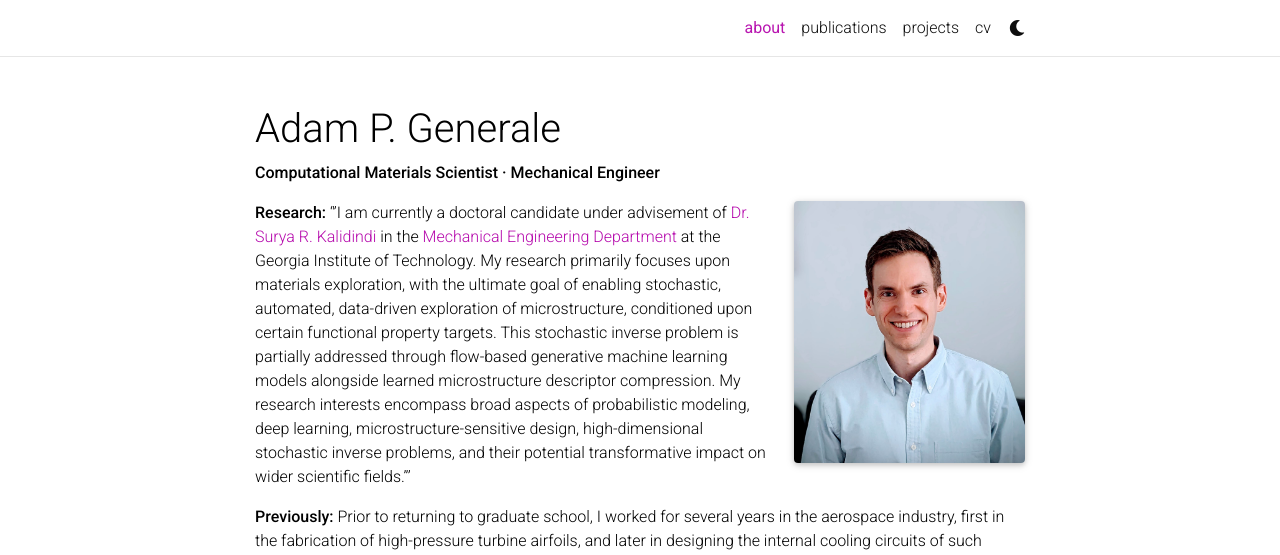
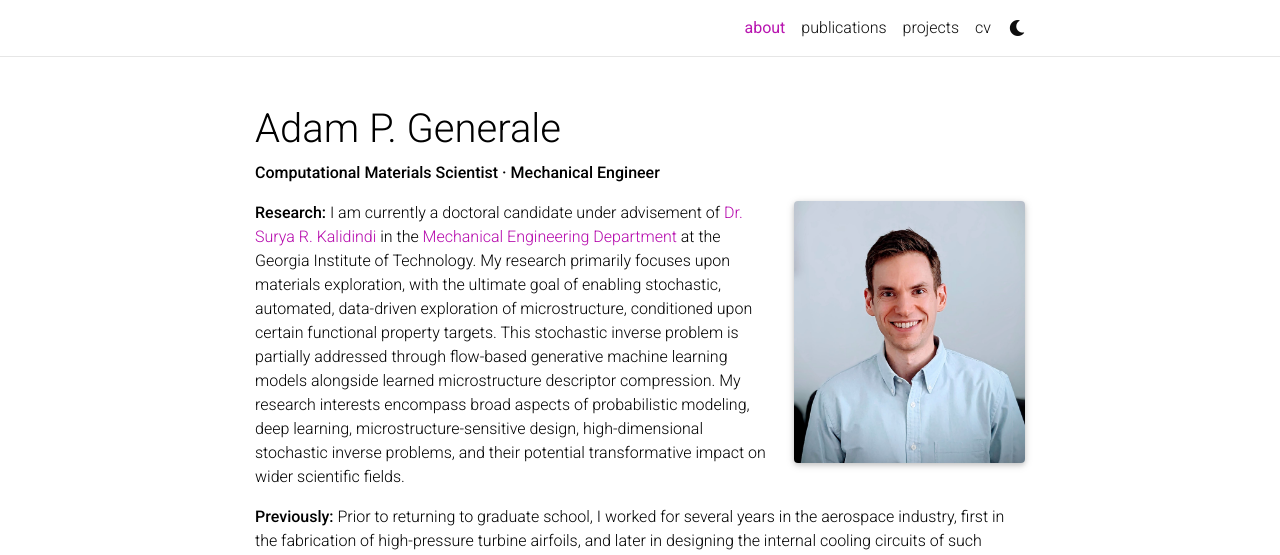
Before and after one commit to agenerale/agenerale.github.io, a Jekyll site: the page built from _pages/about.md, in a window 1280 px wide and 949 px high. Shown: the top 555 px of the window. Built offline with Jekyll 4.4.1, drawn with Linux system fonts in a browser that asks for light colours; comment, search, counter and statistics services are not loaded; a style sheet for code colours, icons or effects is not loaded.

```diff
--- a/_pages/about.md
+++ b/_pages/about.md
@@ -18,9 +18,9 @@ selected_papers: true # includes a list of papers marked as "selected={true}"
 social: true  # includes social icons at the bottom of the page
 ---
 
-**Research:** '''I am currently a doctoral candidate under advisement of [Dr. Surya R. Kalidindi](https://www.me.gatech.edu/faculty/kalidindi) in the [Mechanical Engineering Department]( https://www.me.gatech.edu/) at the Georgia Institute of Technology.
+**Research:** I am currently a doctoral candidate under advisement of [Dr. Surya R. Kalidindi](https://www.me.gatech.edu/faculty/kalidindi) in the [Mechanical Engineering Department]( https://www.me.gatech.edu/) at the Georgia Institute of Technology.
 My research primarily focuses upon materials exploration, with the ultimate goal of enabling stochastic, automated, data-driven exploration of microstructure, conditioned upon certain functional property targets.
 This stochastic inverse problem is partially addressed through flow-based generative machine learning models alongside learned microstructure descriptor compression.
-My research interests encompass broad aspects of probabilistic modeling, deep learning, microstructure-sensitive design, high-dimensional stochastic inverse problems, and their potential transformative impact on wider scientific fields.'''
+My research interests encompass broad aspects of probabilistic modeling, deep learning, microstructure-sensitive design, high-dimensional stochastic inverse problems, and their potential transformative impact on wider scientific fields.
 
 **Previously:** Prior to returning to graduate school, I worked for several years in the aerospace industry, first in the fabrication of high-pressure turbine airfoils, and later in designing the internal cooling circuits of such airfoils for commercial and military applications.
```
